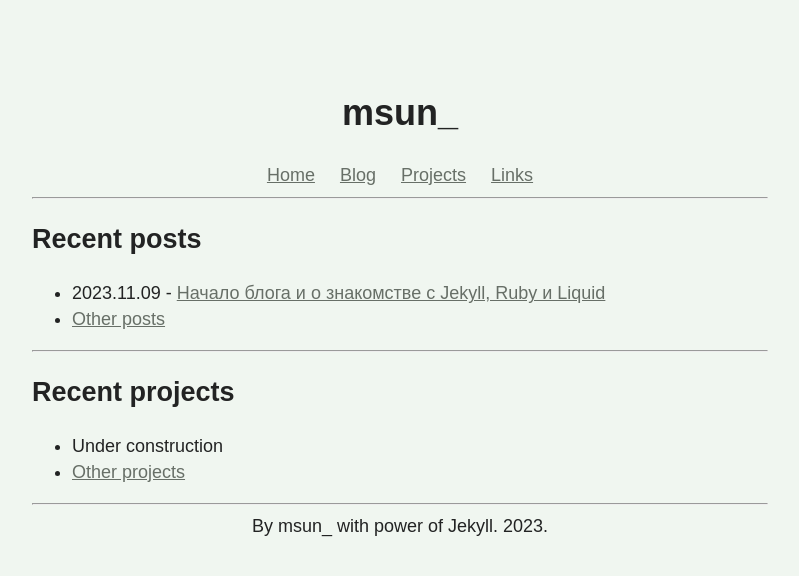
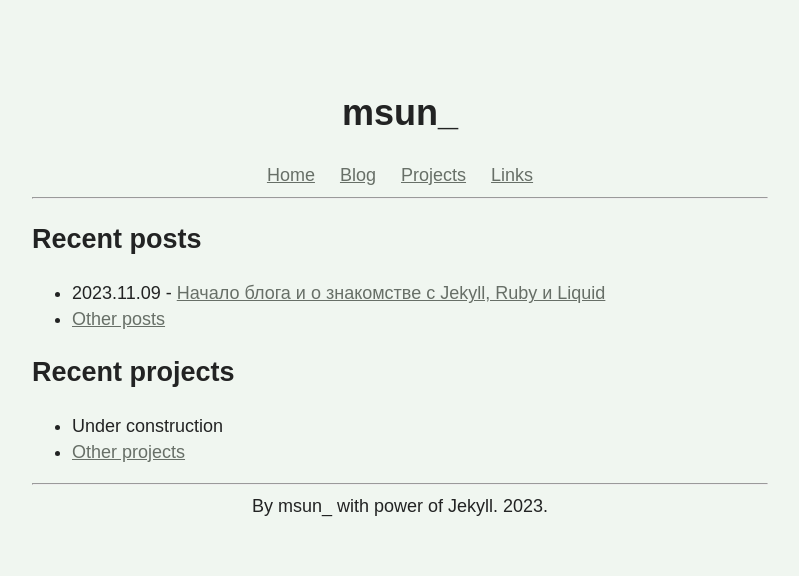
Before and after one commit to msun-dev/msun-dev.github.io, a Jekyll site: the page built from _pages/index.markdown, in a window 1280 px wide. Shown: the top 576 px of the page, without its empty margins (240-1039 px from the left). Built offline with Jekyll 4.4.1, drawn with Linux system fonts in a browser that asks for light colours.

Commit message:
Commit #11:
    - Fixed images not loading
    - Added .gitignore file to avoid file duplication
    - Little style changes

```diff
--- a/_config.yml
+++ b/_config.yml
@@ -33,4 +33,3 @@ exclude:
   - googlefa280198e9b62033.html
   - Gemfile
   - Gemfile.lock
-  - /assets/images/
--- a/_pages/index.markdown
+++ b/_pages/index.markdown
@@ -13,8 +13,6 @@ layout: default
   <li><a href="/blog" class="post-preview">Other posts</a></li>
 </ul>
 
-<hr>
-
 ## Recent projects
 
 <ul>
--- a/_sass/_general.scss
+++ b/_sass/_general.scss
@@ -21,3 +21,7 @@ header {
 footer {
     text-align: center;
 }
+
+hr {
+    color: var(--background-color);
+}
```
Also changed, not shown: 5 other files.
